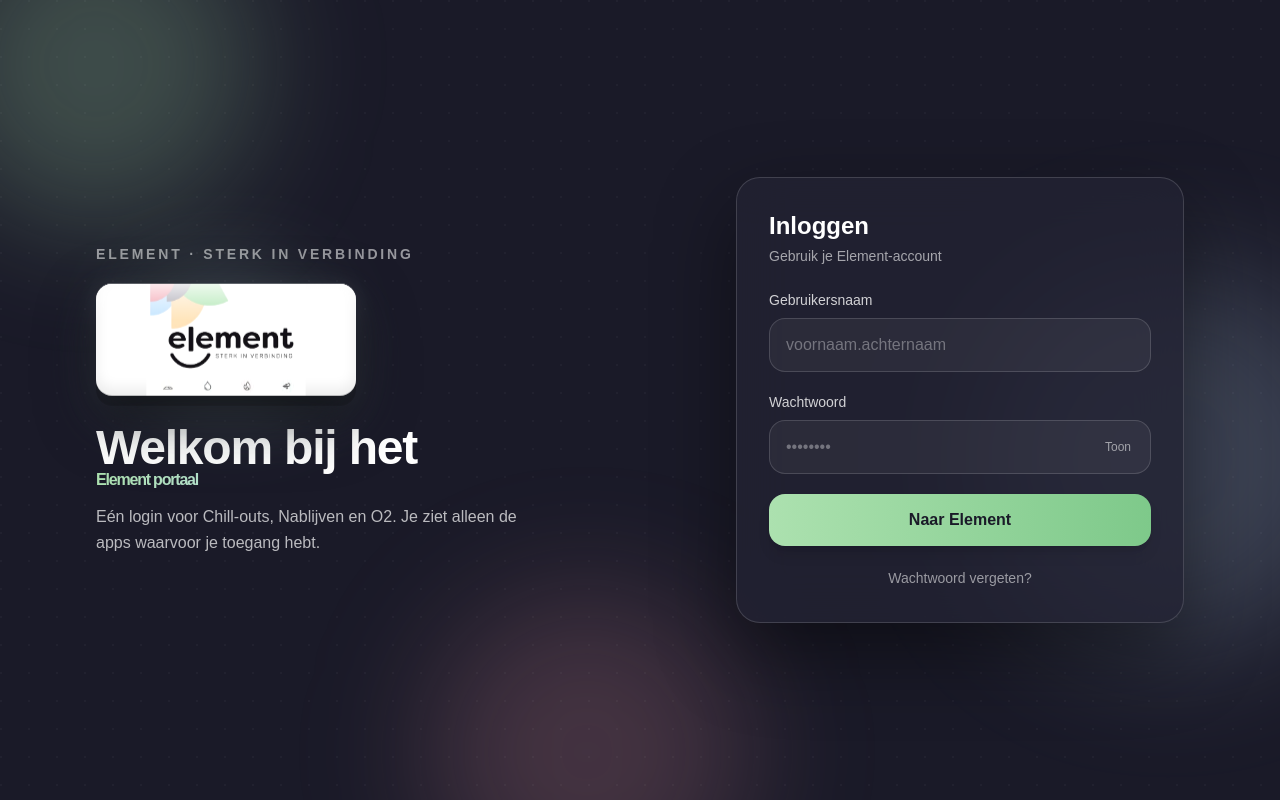
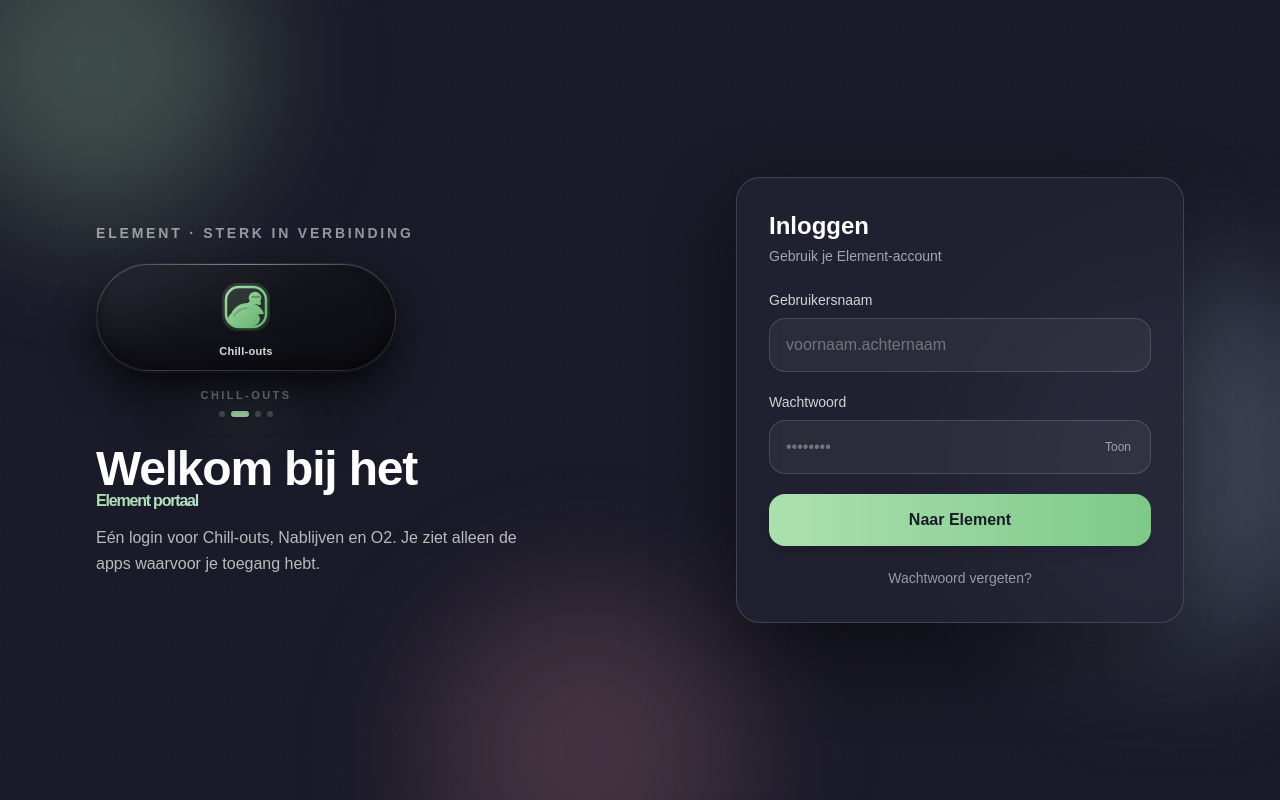
Before and after one commit to chichermo/chillouts, a Next.js app: page /login in a window 1280 px wide. Built offline with nearby package versions, Linux system fonts and the light colour scheme; no server answers.

Commit message:
Add Jitter-style 3D blur logo switcher for Element apps.
Float a dark logo pill with blur transitions across Element, Chill-outs, Nablijven and O2.

Co-authored-by: Cursor <cursoragent@cursor.com>

```diff
--- a/app/login/page.tsx
+++ b/app/login/page.tsx
@@ -56,7 +56,7 @@ export default function LoginPage() {
             Element · Sterk in verbinding
           </p>
           <div className="mb-7">
-            <ElementBrand size="lg" />
+            <ElementBrand size="lg" switcher />
           </div>
           <h1 className="text-4xl font-black leading-tight tracking-tight text-white md:text-5xl">
             Welkom bij het
--- a/app/portals/page.tsx
+++ b/app/portals/page.tsx
@@ -152,13 +152,10 @@ export default function PortalsPage() {
 
       <main className="relative z-10 mx-auto w-full max-w-6xl px-4 pb-20 pt-2 md:px-8">
         <div className="mb-10 flex flex-col items-center text-center">
-          <div className="mb-4">
-            <ElementBrand size="lg" />
+          <div className="mb-5">
+            <ElementBrand size="lg" switcher />
           </div>
-          <p className="text-[11px] font-semibold tracking-[0.28em] text-white/40 uppercase">
-            Element · Sterk in verbinding
-          </p>
-          <h1 className="mt-3 text-3xl font-black tracking-tight md:text-4xl">
+          <h1 className="mt-1 text-3xl font-black tracking-tight md:text-4xl">
             Kies je{' '}
             <span className="bg-gradient-to-r from-[#ACE1AF] via-[#C2E0FC] to-[#FFDFB9] bg-clip-text text-transparent">
               app
--- a/components/ElementBrand.tsx
+++ b/components/ElementBrand.tsx
@@ -1,103 +1,197 @@
 'use client';
 
+import { useEffect, useState } from 'react';
 import Image from 'next/image';
+import PortalMark from '@/components/PortalMark';
+import type { PortalId } from '@/lib/portals';
+
+type BrandSlide = {
+  id: 'element' | PortalId;
+  label: string;
+  accent: string;
+};
+
+const SLIDES: BrandSlide[] = [
+  { id: 'element', label: 'Element', accent: '#C2E0FC' },
+  { id: 'chillouts', label: 'Chill-outs', accent: '#ACE1AF' },
+  { id: 'detentions', label: 'Nablijven', accent: '#FFDFB9' },
+  { id: 'o2', label: 'O2', accent: '#C2E0FC' },
+];
 
 type ElementBrandProps = {
   size?: 'sm' | 'md' | 'lg';
   className?: string;
+  /** Cycle Element → Chill-outs → Nablijven → O2 with blur (Jitter-style) */
+  switcher?: boolean;
   animated?: boolean;
 };
 
+const PILL = {
+  sm: { w: 200, h: 72, mark: 'h-10 w-10', img: 120 },
+  md: { w: 260, h: 92, mark: 'h-14 w-14', img: 160 },
+  lg: { w: 300, h: 108, mark: 'h-16 w-16', img: 190 },
+} as const;
+
 /**
- * Readable Element wordmark with light 3D presence.
- * Wide plate (not a tiny square card) so "element" stays legible.
+ * Floating 3D logo pill inspired by Jitter "Blur: Logo Switcher".
+ * Optional auto-switcher across Element + app marks.
  */
 export default function ElementBrand({
   size = 'md',
   className = '',
+  switcher = true,
   animated = true,
 }: ElementBrandProps) {
-  const dims =
-    size === 'lg'
-      ? { width: 260, height: 112, imgW: 240, radius: 'rounded-2xl' }
-      : size === 'sm'
-        ? { width: 148, height: 64, imgW: 134, radius: 'rounded-xl' }
-        : { width: 200, height: 88, imgW: 184, radius: 'rounded-2xl' };
+  const [index, setIndex] = useState(0);
+  const [phase, setPhase] = useState<'in' | 'out'>('in');
+  const dims = PILL[size];
+  const slide = SLIDES[index];
+
+  useEffect(() => {
+    if (!switcher || !animated) return;
+    const id = window.setInterval(() => {
+      setPhase('out');
+      window.setTimeout(() => {
+        setIndex((i) => (i + 1) % SLIDES.length);
+        setPhase('in');
+      }, 320);
+    }, 2800);
+    return () => window.clearInterval(id);
+  }, [switcher, animated]);
+
+  const goTo = (next: number) => {
+    if (next === index) return;
+    setPhase('out');
+    window.setTimeout(() => {
+      setIndex(next);
+      setPhase('in');
+    }, 280);
+  };
 
   return (
-    <div className={`relative inline-flex ${className}`}>
+    <div className={`relative inline-flex flex-col items-center ${className}`}>
       <style>{`
-        @keyframes elementMarkFloat {
+        @keyframes logoPillFloat {
           0%, 100% { transform: translateY(0); }
-          50% { transform: translateY(-4px); }
+          50% { transform: translateY(-6px); }
         }
-        @keyframes elementMarkShine {
-          0% { transform: translateX(-130%) skewX(-12deg); opacity: 0; }
-          20% { opacity: 0.45; }
-          55% { opacity: 0.1; }
-          100% { transform: translateX(160%) skewX(-12deg); opacity: 0; }
+        .logo-pill-float {
+          animation: logoPillFloat 5.5s ease-in-out infinite;
         }
-        .element-mark-wrap {
-          filter: drop-shadow(0 14px 28px rgba(0,0,0,0.45)) drop-shadow(0 4px 10px rgba(194,224,252,0.18));
+        .logo-blur-in {
+          animation: logoBlurIn 0.45s cubic-bezier(0.22, 1, 0.36, 1) both;
         }
-        .element-mark-float {
-          animation: elementMarkFloat 5s ease-in-out infinite;
+        .logo-blur-out {
+          animation: logoBlurOut 0.32s ease-in both;
         }
-        .element-mark-shine {
-          animation: elementMarkShine 5.2s ease-in-out infinite;
+        @keyframes logoBlurIn {
+          from { opacity: 0; filter: blur(14px); transform: scale(0.92); }
+          to { opacity: 1; filter: blur(0); transform: scale(1); }
+        }
+        @keyframes logoBlurOut {
+          from { opacity: 1; filter: blur(0); transform: scale(1); }
+          to { opacity: 0; filter: blur(12px); transform: scale(1.04); }
         }
       `}</style>
 
-      {/* Soft brand glow behind — not a second card */}
+      {/* Soft floor shadow — 3D lift like the Jitter template */}
       <div
-        className="pointer-events-none absolute -inset-6 rounded-full opacity-70 blur-2xl"
+        className="pointer-events-none absolute -bottom-3 left-1/2 h-6 w-[70%] -translate-x-1/2 rounded-full blur-xl"
         style={{
-          background:
-            'radial-gradient(circle, rgba(194,224,252,0.35) 0%, rgba(172,225,175,0.2) 45%, transparent 70%)',
+          background: `radial-gradient(ellipse, ${slide.accent}55 0%, rgba(0,0,0,0.55) 55%, transparent 75%)`,
         }}
       />
 
-      <div className={`element-mark-wrap relative ${animated ? 'element-mark-float' : ''}`}>
+      <div className={`relative ${animated ? 'logo-pill-float' : ''}`}>
+        {/* Depth plate under pill */}
         <div
-          className={`relative overflow-hidden ${dims.radius} bg-white`}
+          className="absolute inset-x-2 -bottom-2 top-3 rounded-full opacity-80"
           style={{
-            width: dims.width,
-            height: dims.height,
+            background: 'linear-gradient(180deg, transparent, rgba(0,0,0,0.55))',
+            filter: 'blur(10px)',
+          }}
+        />
+
+        {/* The 3D logo pill */}
+        <div
+          className="relative flex items-center justify-center overflow-hidden rounded-full border border-white/10"
+          style={{
+            width: dims.w,
+            height: dims.h,
+            background:
+              'linear-gradient(160deg, #2a2a36 0%, #12121a 48%, #0c0c12 100%)',
             boxShadow:
-              '0 1px 0 rgba(255,255,255,0.7) inset, 0 -6px 14px rgba(0,0,0,0.08) inset, 0 10px 0 rgba(0,0,0,0.18), 0 18px 36px rgba(0,0,0,0.35)',
+              'inset 0 1px 0 rgba(255,255,255,0.18), inset 0 -8px 18px rgba(0,0,0,0.45), 0 18px 40px rgba(0,0,0,0.55), 0 2px 0 rgba(255,255,255,0.06)',
+          }}
+          aria-live="polite"
+          aria-label={`Logo ${slide.label}`}
+        >
+          {/* Specular rim */}
+          <div className="pointer-events-none absolute inset-x-6 top-0 h-px bg-gradient-to-r from-transparent via-white/35 to-transparent" />
+
+          <div
+            key={slide.id}
+            className={`relative flex h-full w-full items-center justify-center ${
+              phase === 'in' ? 'logo-blur-in' : 'logo-blur-out'
+            }`}
+          >
+            {slide.id === 'element' ? (
+              <div
+                className="flex h-[72%] w-[78%] items-center justify-center overflow-hidden rounded-full bg-white"
+                style={{
+                  boxShadow:
+                    'inset 0 1px 0 rgba(255,255,255,0.9), 0 6px 16px rgba(0,0,0,0.35)',
                 }}
               >
-          {/* Top bevel highlight */}
-          <div className="pointer-events-none absolute inset-x-0 top-0 z-[1] h-1/3 bg-gradient-to-b from-white to-transparent opacity-80" />
-
-          <div className="relative flex h-full w-full items-center justify-center px-3 py-2">
                 <Image
                   src="/logo.jpg"
                   alt="Element"
-              width={dims.imgW}
-              height={Math.round(dims.imgW * 0.55)}
+                  width={dims.img}
+                  height={Math.round(dims.img * 0.5)}
                   priority
-              className="h-full w-full object-contain object-center"
+                  className="h-[88%] w-[90%] object-contain"
                   style={{
-                // Prefer the wordmark band of the sheet
                     objectPosition: '50% 42%',
-                transform: 'scale(1.35)',
-                filter: 'contrast(1.06) saturate(1.04)',
+                    transform: 'scale(1.25)',
+                    filter: 'contrast(1.05)',
                   }}
                 />
               </div>
-
-          {animated && (
-            <div
-              className="element-mark-shine pointer-events-none absolute inset-y-0 left-0 z-[2] w-1/3"
-              style={{
-                background:
-                  'linear-gradient(90deg, transparent, rgba(255,255,255,0.7), transparent)',
-              }}
-            />
+            ) : (
+              <div className="flex flex-col items-center gap-1">
+                <PortalMark id={slide.id} className={dims.mark} />
+                <span className="text-[11px] font-bold tracking-wide text-white/85">
+                  {slide.label}
+                </span>
+              </div>
             )}
           </div>
         </div>
       </div>
+
+      {/* Caption + dots */}
+      <div className="mt-4 flex flex-col items-center gap-2">
+        <p className="text-[11px] font-semibold tracking-[0.22em] text-white/45 uppercase">
+          {slide.label}
+        </p>
+        {switcher && (
+          <div className="flex items-center gap-1.5">
+            {SLIDES.map((s, i) => (
+              <button
+                key={s.id}
+                type="button"
+                aria-label={`Toon ${s.label}`}
+                onClick={() => goTo(i)}
+                className="h-1.5 rounded-full transition-all duration-300"
+                style={{
+                  width: i === index ? 18 : 6,
+                  background: i === index ? s.accent : 'rgba(255,255,255,0.22)',
+                }}
+              />
+            ))}
+          </div>
+        )}
+      </div>
+    </div>
   );
 }
```
Lines whose indentation alone changed are shown as unchanged.
